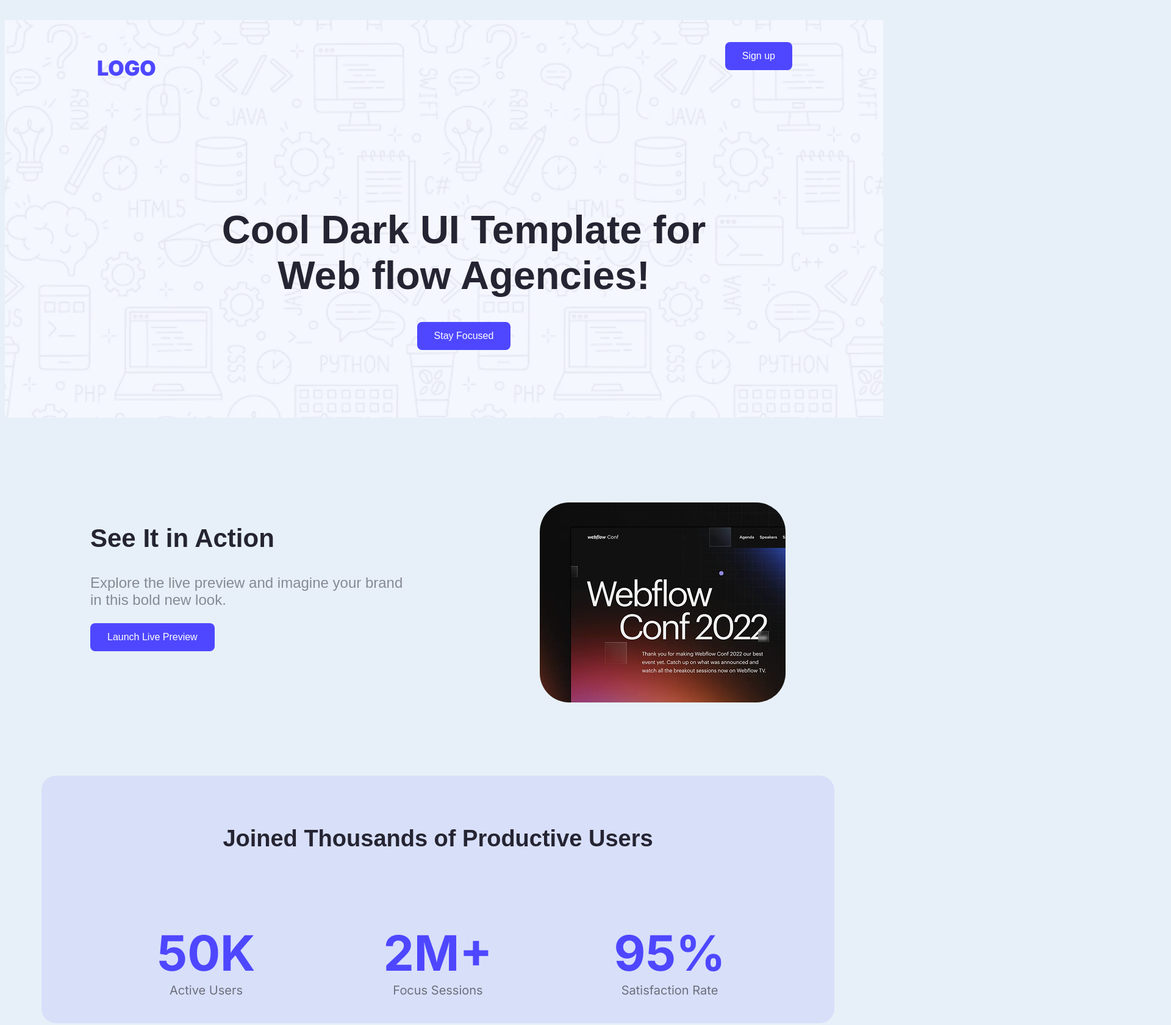
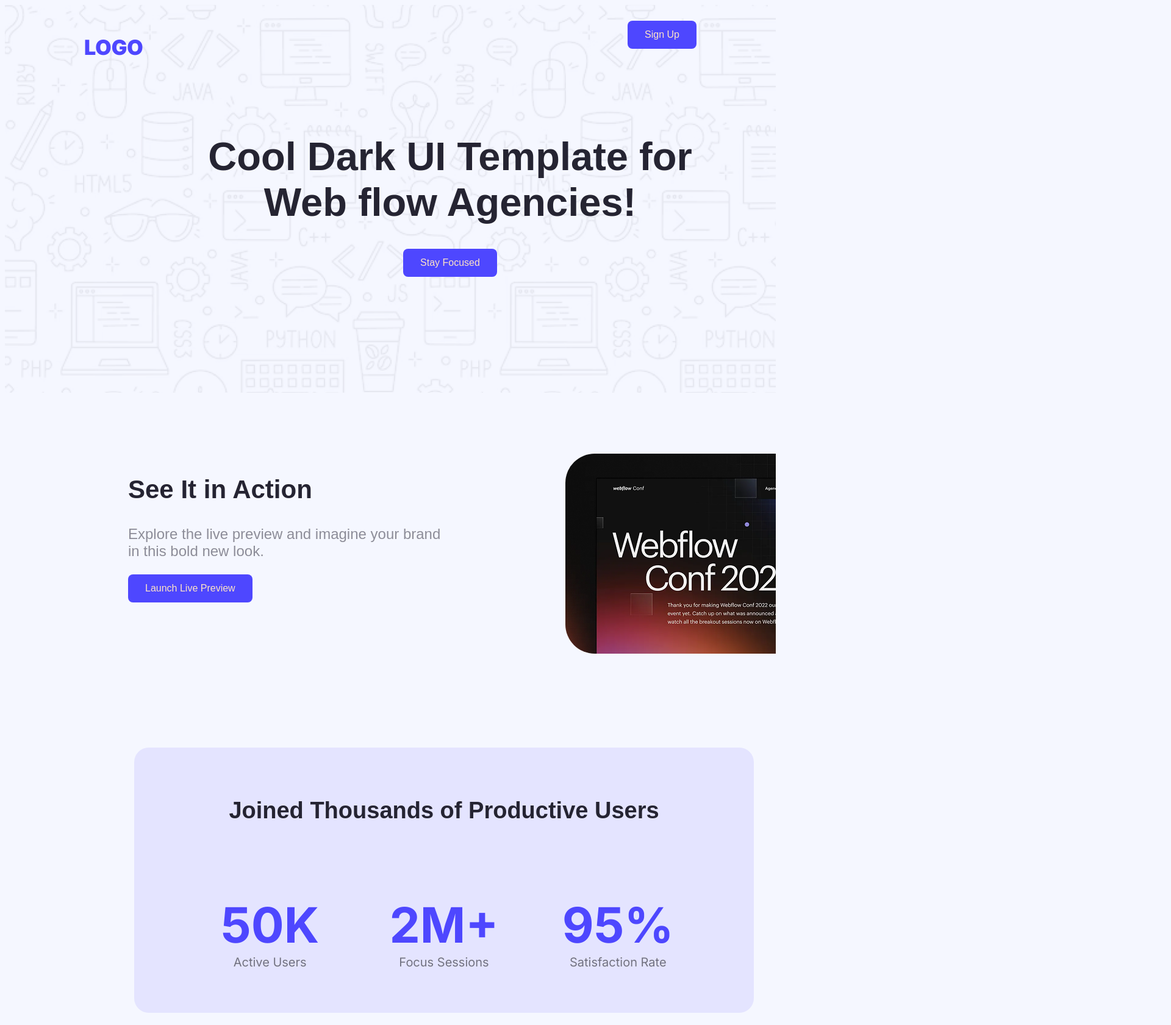
Before and after one commit to Shariful-01/B12A01-landing-launchpad, a plain HTML site: page index.html in a window 1280 px wide. Shown: the top 1681 px of the page at 61% size, 1920 px wide, since content can reach past the window. Drawn offline with Linux system fonts and the light colour scheme.

Commit message:
Final touch added decoration like margin.padding style

```diff
--- a/index.html
+++ b/index.html
@@ -13,13 +13,13 @@
 </head>
 <body class="webpage">
     <header class="header">
-        <nav>
+        <nav >
             <h3 class="inter-font nav-logo">LOGO</h3>
            <ul>
-            <li><button class="glow-button raleway-font">Sign up</button></li>
+            <li><div class="button-wrapper raleway-font"><button class="glow-button">Sign Up</button></div></li>
            </ul>
         </nav>
-        <div class="banner">
+        <div class="banner  ">
             <p class="banner-paragraph raleway-font">Cool Dark UI Template for Web flow Agencies!</p>
             <div class="button-wrapper raleway-font"><button class="glow-button">Stay Focused</button></div>
         </div>
@@ -133,7 +133,7 @@
         <!-- this is touch section -->
          <section class="contra">
             <div class="contact-form">
-  <h1 class="raleway-font">Let's Get in Touch</h1>
+  <h1 class="get-touch">Let's Get in Touch</h1>
   <form>
     <label class="inter-font">Email</label>
     <input type="email" placeholder="example@email.com">
--- a/stylee/style.css
+++ b/stylee/style.css
@@ -1,22 +1,34 @@
+/* webpage decoration */
+html, body {
+  overflow-x: hidden;
+}
+
+
+
 /* whole page style */
 .webpage{
-    background-color: rgba(196, 218, 238, 0.393);
+    background-color: #F5F7FF;
+    overflow-x: hidden;
 }
-
+main{
+    max-width: 1140px;
+    margin: 0 auto;
+}
 /*header background */
 .header{
     background-image: url(../Assets/Hero-bg.png);
     background-repeat: no-repeat;
-    width: 1440px;
-    height: 698px;
+    margin: -40px -20px;
+    height: 700px;
     background-position: center;
 }
 /* font style */
 .inter-font {
   font-family: "Inter", sans-serif;
   font-optical-sizing: auto;
-  font-weight: 900;
+ font-weight: 900;
   font-style: normal;
+  /* margin:0 auto; */
 }
 
 .raleway-font {
@@ -30,12 +42,13 @@
 nav{
     display: flex;
     align-items: center;
-    width: 1140px;
-    height: 151px;
-    margin: 10px 151px;
-    padding: 10px 0px;
+    /* width: 1140px; */
+    /* height: 151px; */
+    margin: 0px 150px;
+    padding: 50px 0px;
     justify-content: space-between;
     gap: auto;
+    text-align: center;
 }
 nav ul li{
     list-style: none;
@@ -67,28 +80,29 @@ nav ul li{
 .banner{
     margin-top: 158px;
     margin-bottom: 200px;
-    width: 905px;
-    height: 237px;
+    margin: 0 auto;
+    /* height: 700px; */
     align-items: center;
     text-align: center;
     justify-content: center;
     /* margin: 309px 267.5px 152px; */
     padding: 0px 300px;
+    width: 900px;
 }
 .banner-paragraph{
     font-weight: 700;
     font-size: 65px;
     color: #252432;
-    width: 905px;
+    /* width: 905px; */
     height: 152px;
     margin-bottom: 37px;
 }
 /* actionsection style */
 .action-page{
     display: flex;
-    gap: 220px;
+    gap: 200px;
     padding: 116px 160px 0px 140px;
-    width: 1440px;
+    /* margin: 0px 150px; */
 
 }
 .action-left{
@@ -99,6 +113,7 @@ nav ul li{
    font-weight: 700;
     font-size: 42px;
     color: #252432;
+    width: 517px;
 }
 .action-sub-tittle{
     font-weight: 400;
@@ -115,9 +130,9 @@ nav ul li{
     background-color: rgba(78, 71, 255, 0.1);
     border-radius: 24px;
     padding: 50px 80px;
-    width: 1140px;
-    height: 306px;
-    margin: 116px 160px 0px 60px;
+    width: 856px;
+    /* height: 306px; */
+    margin: 150px;
 }
 .product-div{
     display:flex;
@@ -149,13 +164,14 @@ nav ul li{
      margin-top: 0;
   line-height: 1.1;
 }
-/* this is ertra part */
+/* this is extra part */
 .promo-section{
     text-align: center;
-  padding: 140px 70px;
+  padding: 70px 150px;
   background-color: #ffffff;
   border-radius: 14px;
-  width: 1215px;
+  margin: 50px 150px;
+
 }
 
 .promo-section p {
@@ -192,13 +208,19 @@ nav ul li{
 } */
 .contact-form {
   display: flex;
-   width: 1200px;
+   margin: 50px 15px;
+   /* height:auto; */
    gap: 150px;
     padding: 116px 160px 0px 140px;
     align-items: center;
-
 }
-
+.get-touch{
+  width: 530px;
+  height: 230px;
+  font-family: "Raleway", sans-serif;
+  font-size: 97px;
+  font-weight: bold;
+}
 /* Heading */
 .contact-form h1 {
  font-size: 97px;
@@ -241,11 +263,11 @@ nav ul li{
 
 /* this is user say page */
 .testimonial-section {
-  padding: 60px 20px;
+  padding: 50px 20px;
   /* background-color: #f9f9f9; */
   text-align: center;
   font-family: 'Raleway', sans-serif;
-   width: 1380px;
+   width: 1280px;
    margin-top: 10px;
 }
 
@@ -356,7 +378,7 @@ nav ul li{
   padding: 100px 20px;
   background-color: #ffffff;
   font-family: 'inter', sans-serif;
-  width: 1320px;
+  margin: -20px;
 }
 
 
@@ -401,7 +423,7 @@ nav ul li{
 /*glowing button */
 .glow-button {
   background-color: #4E47FF;
-  color: white;
+  color: bisque;
   border: none;
   padding: 14px 28px;
   font-size: 16px;
```
